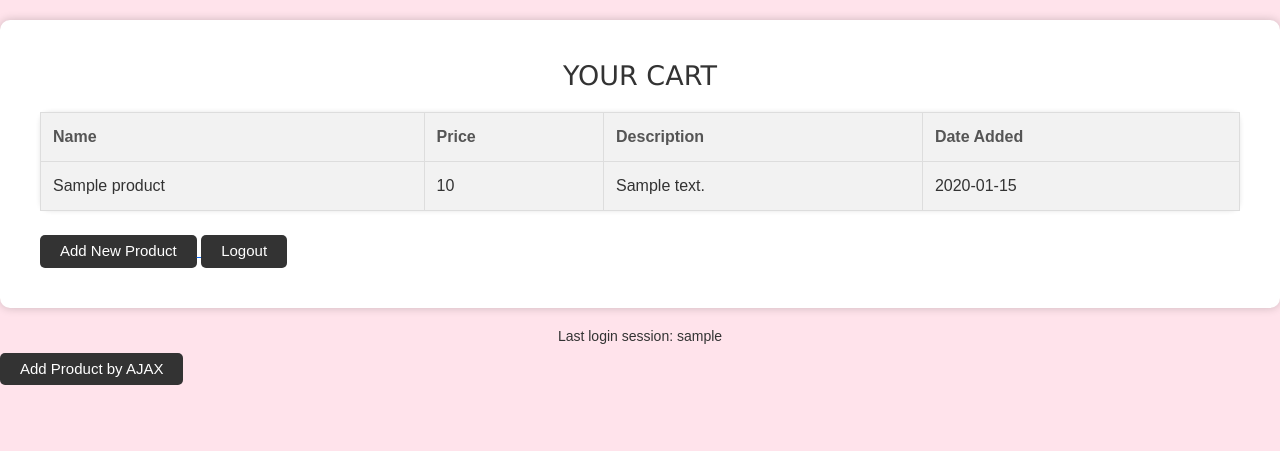
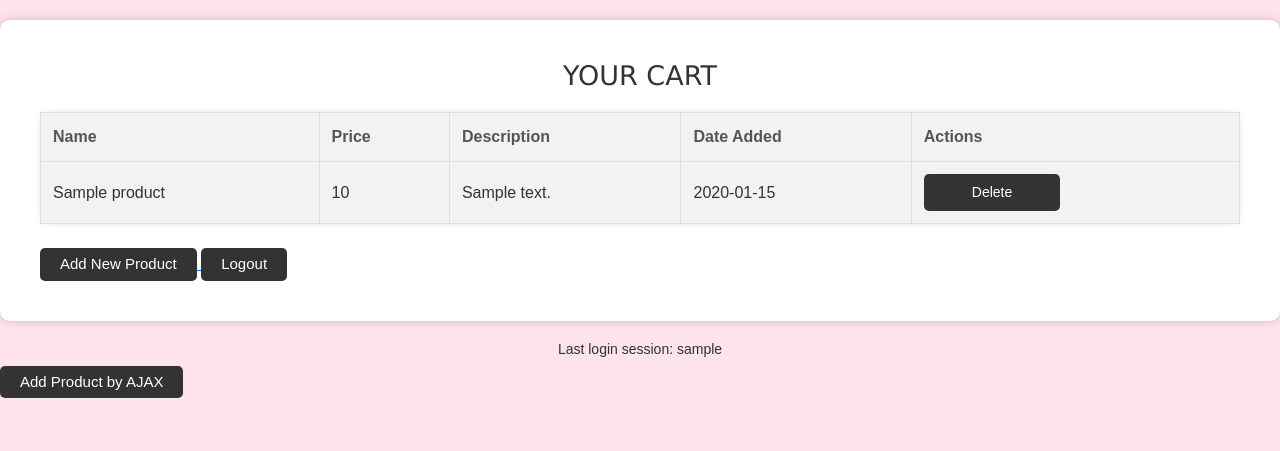
Before and after one commit to MariaHelgaGriz/Clothes_Collection, a Django app: template main/templates/main.html in a window 1280 px wide. Shown: the part 96-547 px from the top of the page. Run offline with Django 4.2, Linux system fonts and the light colour scheme; tables that the repository leaves empty hold one stand-in row (values such as "Sample post"); the template is opened without the code that fills it: values that come from a table or form of the project are taken from there, most other values are stand-ins (such as "Sample title", 1, 10 or a date in 2020).

Commit message:
assignment 6

```diff
--- a/main/templates/main.html
+++ b/main/templates/main.html
@@ -202,6 +202,8 @@
             <th>Price</th>
             <th>Description</th>
             <th>Date Added</th>
+            <th>Actions</th>
+
         </tr>`
         products.forEach((item) => {
             htmlString += `\n<tr>
@@ -209,6 +211,9 @@
             <td>${item.fields.price}</td>
             <td>${item.fields.description}</td>
             <td>${item.fields.date_added}</td>
+            <td><button class="focus:outline-none text-white bg-red-700 hover:bg-red-800 focus:ring-4 focus:ring-red-300 font-medium rounded-lg text-sm px-5 py-2.5 dark:bg-red-600 dark:hover:bg-red-700 dark:focus:ring-red-900" onclick="deleteProduct(${item.pk})">
+                Delete</button>
+            </td>
 
         </tr>`
         })
@@ -228,12 +233,16 @@
         return false
     }
 
-    function delete_product() {
-        fetch("{% url 'main:create_product' %}", {
+    function deleteProduct(id) {
+      fetch("delete-product-ajax/" + id, {
+        method: "POST"
+      }).then(refreshProducts)
 
-        })
+      document.getElementById("form").reset()
+      return false
     }
 </script>
+
 
 <div class="modal fade" id="exampleModal" tabindex="-1" aria-labelledby="exampleModalLabel" aria-hidden="true">
     <div class="modal-dialog">
@@ -270,6 +279,7 @@
     </script>
 </div>
 
+
 <button type="button" class="btn btn-primary" data-bs-toggle="modal" data-bs-target="#exampleModal" >Add Product by AJAX</button>
 
 {% endblock content %}
--- a/main/urls.py
+++ b/main/urls.py
@@ -7,12 +7,13 @@
 from main.views import login_user
 from main.views import logout_user
 from main.views import edit_product
-from main.views import delete_product, get_product_json, add_product_ajax
+from main.views import delete_product, get_product_json, add_product_ajax, delete_product_ajax
 
 app_name = 'main'
 
 urlpatterns = [
     path('', show_main, name='show_main'), path('create-product', create_product, name='create_product'), path('xml/', show_xml, name='show_xml'), path('json/', show_json, name='show_json'), path('xml/<int:id>/', show_xml_by_id, name='show_xml_by_id'),
 path('json/<int:id>/', show_json_by_id, name='show_json_by_id'), path('register/', register, name='register'), path('login/', login_user, name='login'), path('logout/', logout_user, name='logout'), path('edit-product/<int:id>', edit_product, name='edit_product'), path('delete/<int:id>', delete_product, name='delete_product'), path('get-product/', get_product_json, name='get_product_json'),
-path('create-product-ajax/', add_product_ajax, name='add_product_ajax')
+path('create-product-ajax/', add_product_ajax, name='add_product_ajax'), path('create-product-ajax/', add_product_ajax, name='add_product_ajax'), path("delete-product-ajax/<int:id>", delete_product_ajax, name="delete_product_ajax")
+
 ]
--- a/main/views.py
+++ b/main/views.py
@@ -14,6 +14,8 @@
 from main.models import Product
 from django.shortcuts import render
 from django.contrib.auth.decorators import login_required
+from django.views.decorators.csrf import csrf_exempt
+
 
 @login_required(login_url='/login')
 def show_main(request):
@@ -138,3 +140,9 @@
         return HttpResponse(b"CREATED", status=201)
 
     return HttpResponseNotFound()
+
+@csrf_exempt
+def delete_product_ajax(request, id):
+    product = Product.objects.get(pk=id)
+    product.delete()
+    return HttpResponse(b"DELETED", status=201)
```
